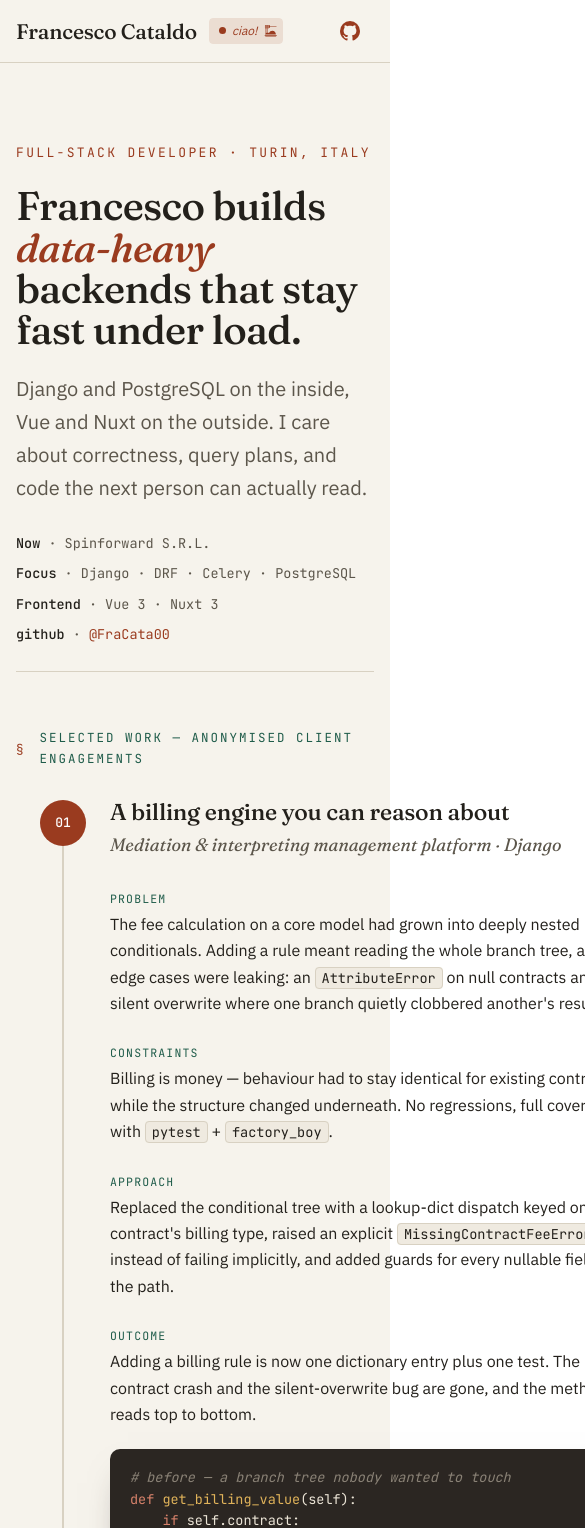
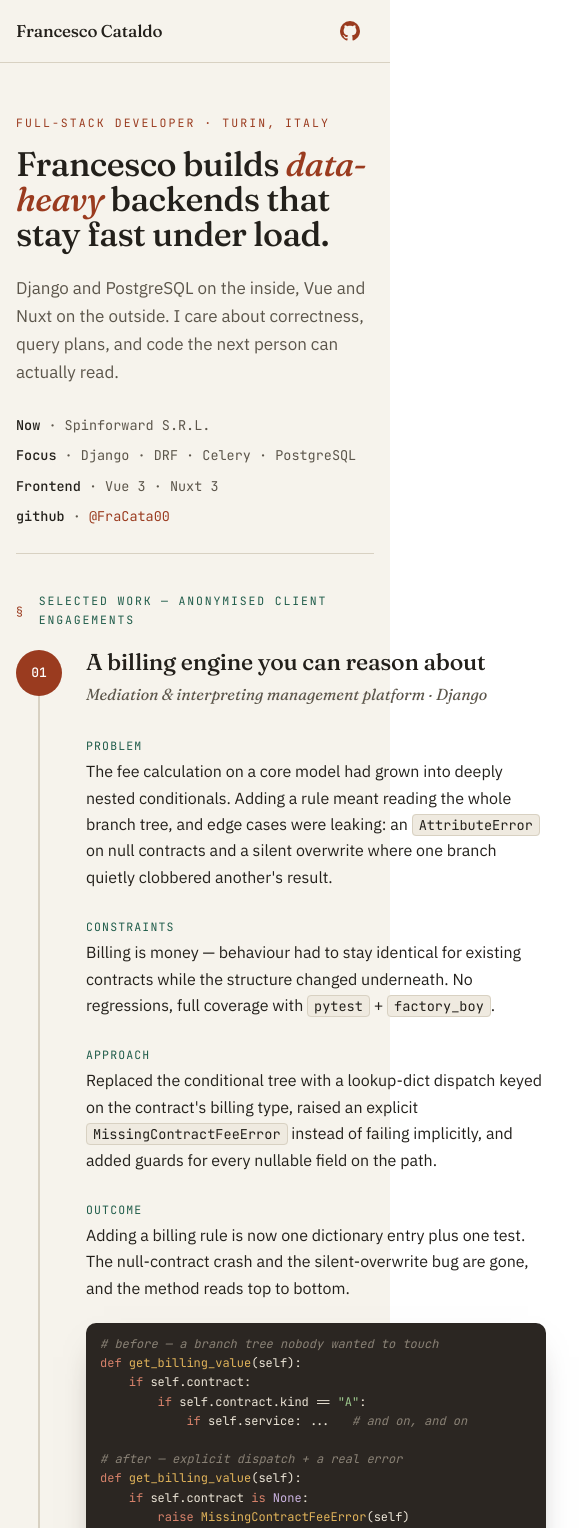
Before and after one commit to FraCata00/fracata00.github.io, a Vue app: page / in a window 390 px wide. Shown: the top 1528 px of the page, 585 px wide, since content can reach past the window. Built offline with nearby package versions, Linux system fonts and the light colour scheme.

Commit message:
fix: fix mobile responsive

```diff
--- a/src/assets/main.css
+++ b/src/assets/main.css
@@ -102,6 +102,10 @@ section { padding: 56px 0; border-bottom: 1px solid var(--rule); }
   .reveal { opacity: 1; transform: none; transition: none; }
 }
 
-@media (max-width: 560px) {
+@media (max-width: 600px) {
   .v-application { font-size: 16px; }
+  section { padding: 38px 0; }
+  .lede { font-size: 17px; }
+  .eyebrow { font-size: 11.5px; margin-bottom: 14px; }
+  .sec-label { font-size: 11.5px; margin-bottom: 20px; }
 }
--- a/src/components/AppBar.vue
+++ b/src/components/AppBar.vue
@@ -28,6 +28,7 @@ import { profile } from '../data/portfolio'
   font-weight: 500;
   font-size: 21px;
   letter-spacing: -0.01em;
+  white-space: nowrap;
 }
 
 .otw .dot {
@@ -39,4 +40,9 @@ import { profile } from '../data/portfolio'
   margin-right: 6px;
   vertical-align: middle;
 }
+
+@media (max-width: 480px) {
+  .brand { font-size: 17px; }
+  .otw { display: none; }
+}
 </style>
--- a/src/components/CaseStudies.vue
+++ b/src/components/CaseStudies.vue
@@ -1,5 +1,8 @@
 <script setup>
+import { useDisplay } from 'vuetify'
 import { caseStudies } from '../data/portfolio'
+
+const { mobile } = useDisplay()
 </script>
 
 <template>
@@ -13,7 +16,7 @@ import { caseStudies } from '../data/portfolio'
       align="start"
       line-color="#d8d1c2"
       truncate-line="both"
-      density="comfortable"
+      :density="mobile ? 'compact' : 'comfortable'"
     >
       <v-timeline-item
         v-for="c in caseStudies"
@@ -135,8 +138,11 @@ figcaption {
   border: 1px solid var(--rule);
 }
 
-@media (max-width: 560px) {
+@media (max-width: 600px) {
   .grid { grid-template-columns: 1fr; gap: 2px; }
   .grid .k { padding-top: 12px; }
+  pre { font-size: 12px; padding: 12px 14px; }
+  .ctx { font-size: 16px; }
+  .chips { gap: 6px; }
 }
 </style>
--- a/src/components/ContactFooter.vue
+++ b/src/components/ContactFooter.vue
@@ -26,7 +26,7 @@ import { contacts } from '../data/portfolio'
 
 <style scoped>
 .foot {
-  padding: 62px 0 96px;
+  padding: clamp(40px, 8vw, 62px) 0 clamp(56px, 10vw, 96px);
   border-bottom: none;
 }
 
@@ -74,4 +74,9 @@ a.contact-link:hover {
   letter-spacing: 0.05em;
   font-family: 'JetBrains Mono', monospace;
 }
+
+@media (max-width: 600px) {
+  .colophon { flex-direction: column; align-items: center; text-align: center; gap: 6px; margin-top: 28px; }
+  .contact-link { font-size: 14px; padding: 16px 0; }
+}
 </style>
--- a/src/components/HeroSection.vue
+++ b/src/components/HeroSection.vue
@@ -23,8 +23,8 @@ import { profile, heroMeta } from '../data/portfolio'
 </template>
 
 <style scoped>
-.hero { padding: 64px 0 26px; border-bottom: 1px solid var(--rule); }
-.hero-title { font-size: clamp(40px, 7vw, 74px); margin-bottom: 22px; }
+.hero { padding: clamp(36px, 8vw, 64px) 0 26px; border-bottom: 1px solid var(--rule); }
+.hero-title { font-size: clamp(34px, 7vw, 74px); margin-bottom: 22px; }
 .meta {
   display: flex;
   flex-wrap: wrap;
```
